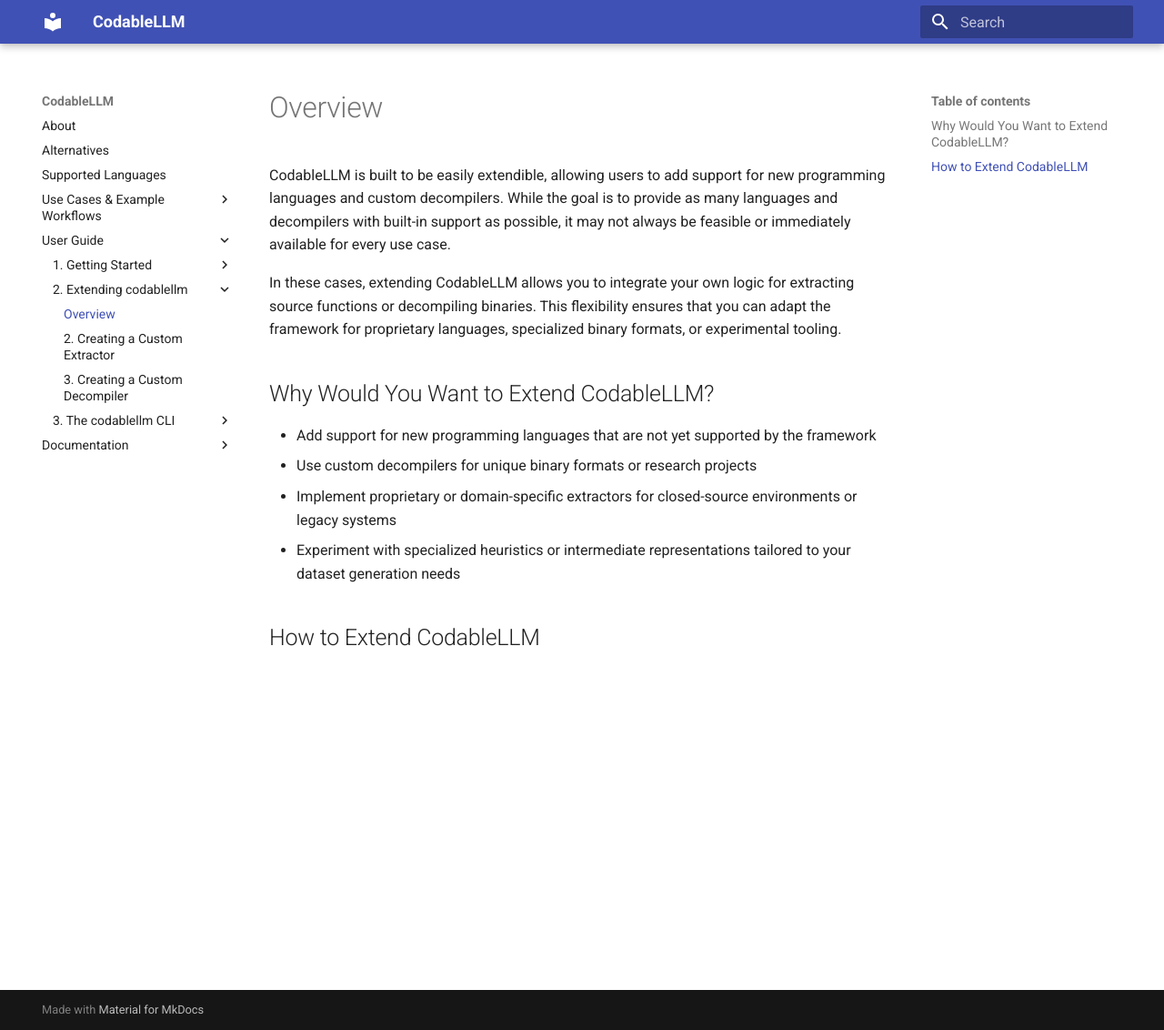
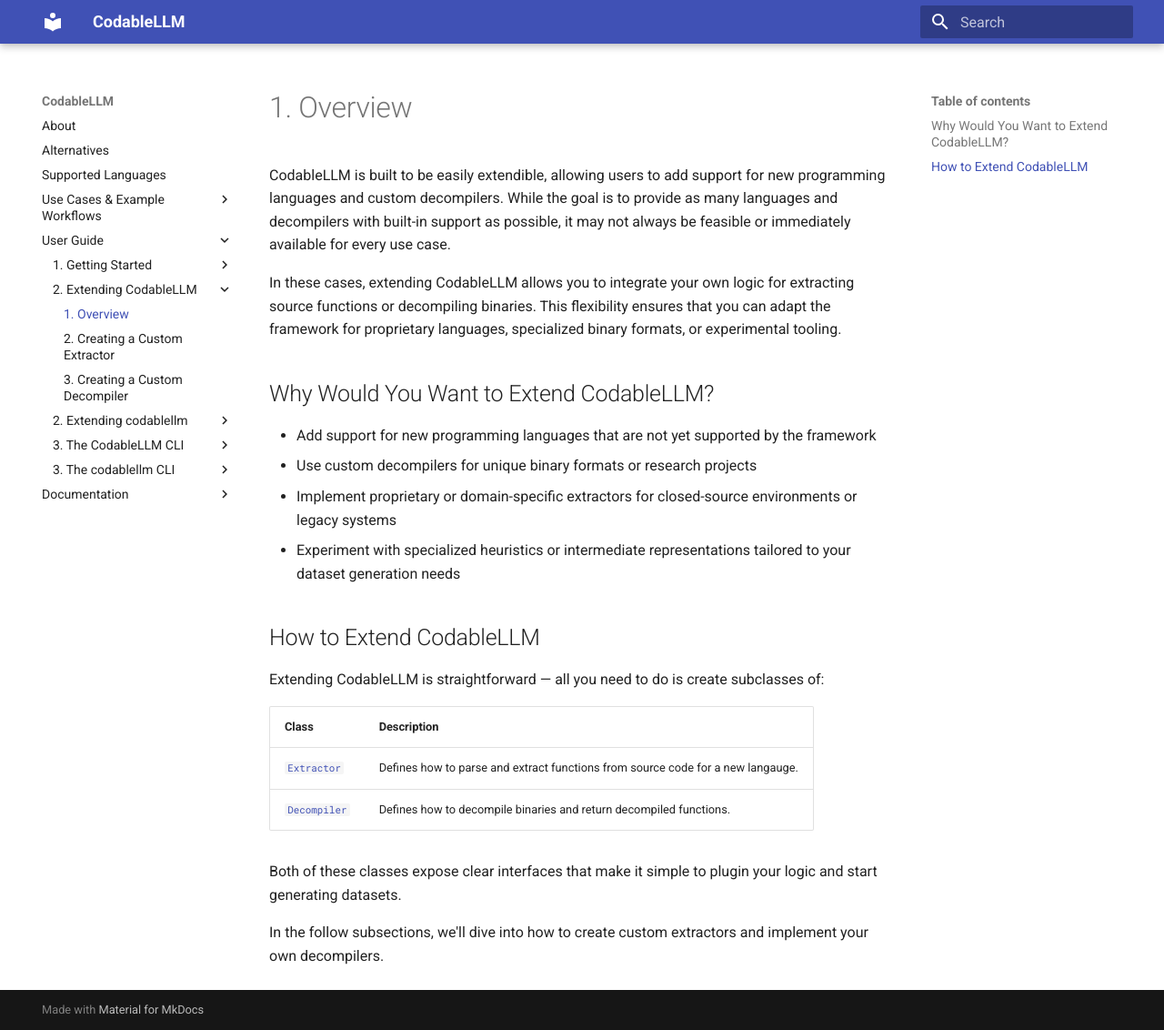
Before and after one commit to lerlyi/codablellm, an MkDocs documentation site: the page built from docs/User Guide/2. Extending CodableLLM/1. Overview.md, in a window 1280 px wide and 1132 px high. Shown: the whole window at 91% size. Built offline with MkDocs 1.6.1 and Material for MkDocs 9.7.7, drawn with Linux system fonts in a browser that asks for light colours.

Commit message:
update docs

```diff
--- a/docs/User Guide/2. Extending codablellm/1. Overview.md
+++ b/docs/User Guide/2. Extending CodableLLM/1. Overview.md
@@ -1,4 +1,4 @@
-# Overview
+# 1. Overview
 
 CodableLLM is built to be easily extendible, allowing users to add support for new programming languages and custom decompilers. While the goal is to provide as many languages and decompilers with built-in support as possible, it may not always be feasible or immediately available for every use case.
 
@@ -11,3 +11,14 @@
 - Experiment with specialized heuristics or intermediate representations tailored to your dataset generation needs
 
 ## How to Extend CodableLLM
+
+Extending CodableLLM is straightforward — all you need to do is create subclasses of:
+
+| **Class**              | **Description**                                                 |
+|------------------------|-----------------------------------------------------------------|
+| [`Extractor`](../../../documentation/codablellm/core/extractor/#codablellm.core.extractor.Extractor)  | Defines how to parse and extract functions from source code for a new langauge. |
+| [`Decompiler`](../../../documentation/codablellm/core/decompiler/#codablellm.core.decompiler.Decompiler) | Defines how to decompile binaries and return decompiled functions.     |
+
+Both of these classes expose clear interfaces that make it simple to plugin your logic and start generating datasets.
+
+In the follow subsections, we'll dive into how to create custom extractors and implement your own decompilers.
```
Also changed, not shown: docs/User Guide/2. Extending CodableLLM/2. Creating a Custom Extractor.md (added, +54 -0 lines), docs/User Guide/2. Extending CodableLLM/3. Creating a Custom Decompiler.md (added), docs/User Guide/2. Extending CodableLLM/index.md (added), docs/User Guide/2. Extending codablellm/index.md (deleted), docs/User Guide/3. The CodableLLM CLI/1. Basic Commands.md (added), docs/User Guide/3. The CodableLLM CLI/2. CLI Configuration Files.md (added), docs/User Guide/3. The CodableLLM CLI/index.md (added).
